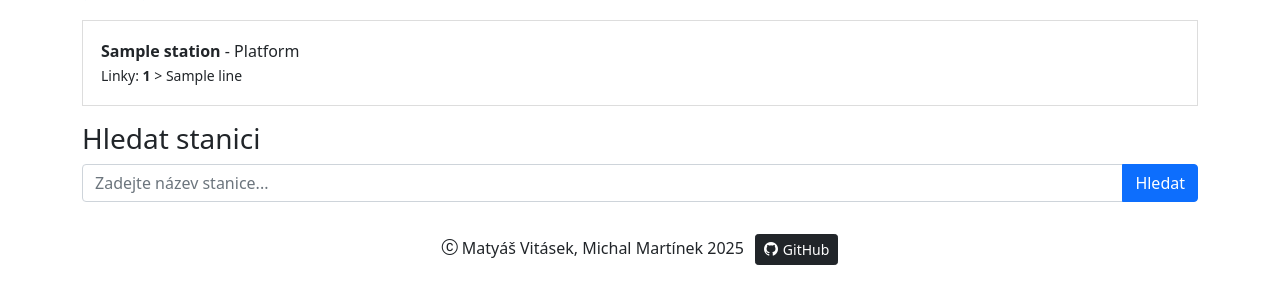
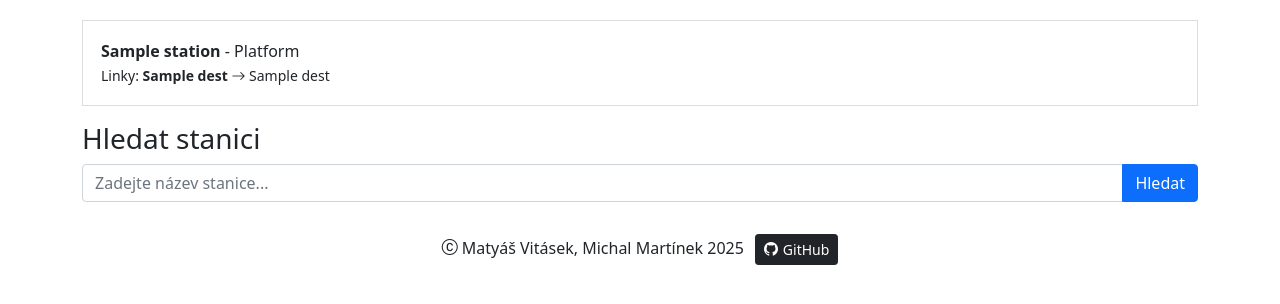
Before and after one commit to Michal-Martinek/BusStopTimetable, a Flask app: template templates/select_station.html in a window 1280 px wide. Shown: the part 111-415 px from the top of the page. Run offline with Flask 3, Linux system fonts and the light colour scheme; the template is opened without the code that fills it: most values are stand-ins (such as "Sample title", 1, 10 or a date in 2020).

Commit message:
Collapsing lines with same destination in lines list

```diff
--- a/templates/render_stops.html
+++ b/templates/render_stops.html
@@ -7,8 +7,11 @@
 					<strong>{{ station['altIdosName'] }}</strong> - Platform {{ station['platform'] }}<br>
 					<small>
 						Linky:
-						{% for l in station['lines'] %}
-							<b>{{ l[0] }}</b> > {{ l[1] }}{% if not loop.last %}, {% endif %}
+						{% for dest, lines in station['lines'].items() %}
+							{% for line in lines %}
+								<b class="line-type-{{ line[1] }}">{{ line[0] }}</b>{% if not loop.last %}, {% endif %}
+							{% endfor %}
+							<i class="bi bi-arrow-right"></i> {{ dest }}{% if not loop.last %} • {% endif %}
 						{% endfor %}
 					</small>
 				</label>
```
